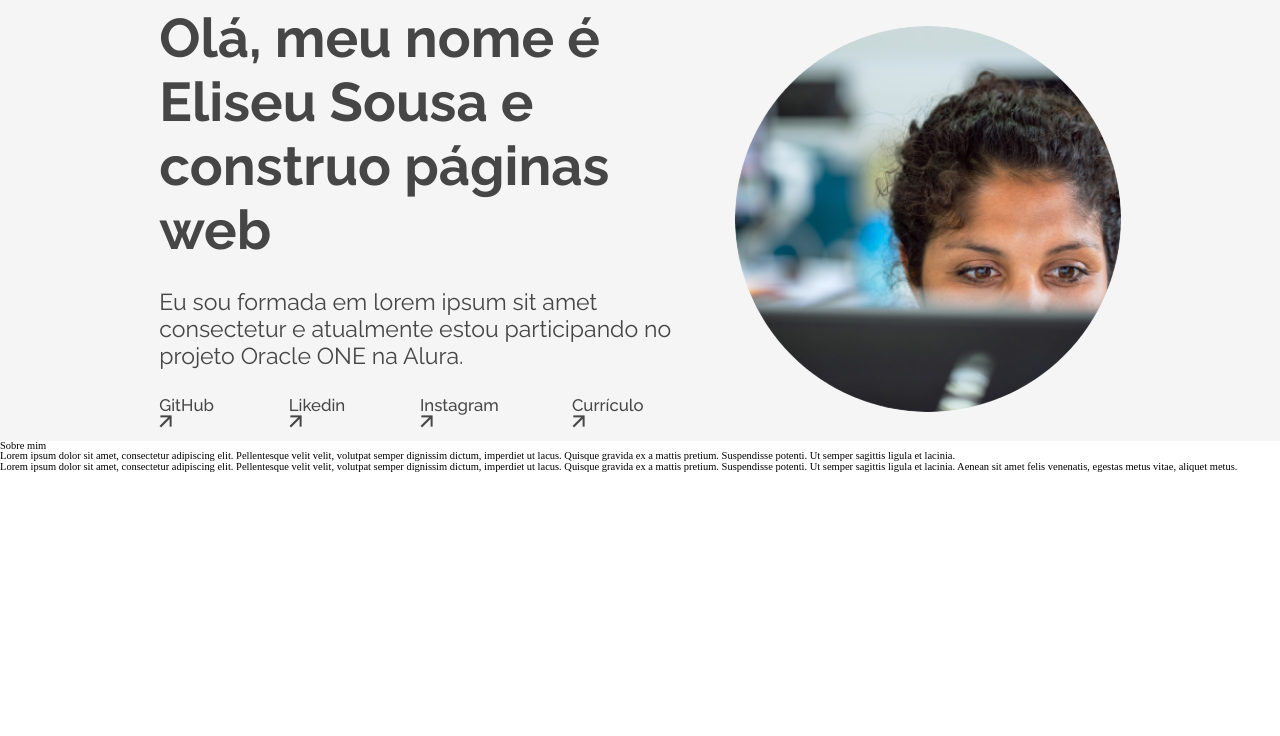
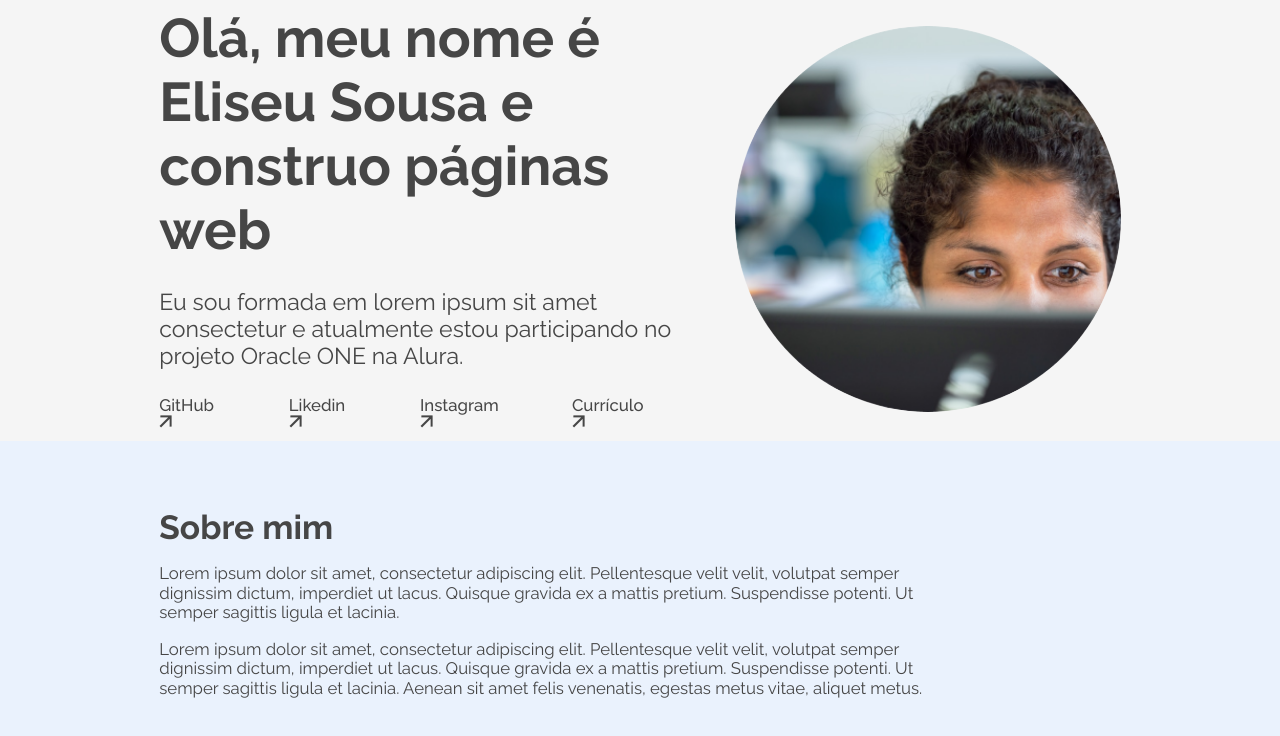
Before and after one commit to eliseuSousa/portfolio, a plain HTML site: page index.html in a window 1280 px wide. Shown: the part 102-838 px from the top of the page. Before the commit the page ends 800 px from the top, so only its background shows below. Drawn offline with Linux system fonts and the light colour scheme.

Commit message:
Estilizando a section sobreMim

```diff
--- a/index.html
+++ b/index.html
@@ -81,6 +81,8 @@
 
         <section id="secaoSobreMim" class="sobreMim">
             <h2 class="tituloPrincipal">Sobre mim</h2>
+
+            <div class="textoSobreMim">
                 <p class="paragrafo">
                     Lorem ipsum dolor sit amet, consectetur adipiscing elit. Pellentesque velit velit, volutpat semper dignissim dictum, imperdiet ut lacus. Quisque gravida ex a mattis pretium. Suspendisse potenti. Ut semper sagittis ligula et lacinia.
                 </p>
@@ -88,6 +90,7 @@
                 <p class="paragrafo">
                     Lorem ipsum dolor sit amet, consectetur adipiscing elit. Pellentesque velit velit, volutpat semper dignissim dictum, imperdiet ut lacus. Quisque gravida ex a mattis pretium. Suspendisse potenti. Ut semper sagittis ligula et lacinia. Aenean sit amet felis venenatis, egestas metus vitae, aliquet metus.
                 </p>
+            </div>
         </section>
 
         <section class="hobbiesSoftSkills">
--- a/style.css
+++ b/style.css
@@ -2,13 +2,13 @@ html {
   font-size: 65.5%;
 }
 
+/*Estilização dos elementos da header*/
+
 .cabecalhoPrincipal {
-
-    background: #F5F5F5;
+  background: #f5f5f5;
 }
 
 .topo {
-
   margin: 0 auto;
   padding: 0 15.2rem;
   display: flex;
@@ -17,15 +17,13 @@ html {
 }
 
 .logo {
-
   display: flex;
   align-items: center;
   padding: 3.45rem 0;
 }
 
 .nome {
-
-    font-family: 'Raleway';
+  font-family: "Raleway", sans-serif;
   font-size: 1.6rem;
   font-weight: 700;
   color: #464646;
@@ -33,32 +31,27 @@ html {
 }
 
 .navBar {
-
   display: flex;
   align-items: center;
 }
 
 .itens-navBar a {
-
   color: #464646;
   text-decoration: none;
   margin-left: 3.2rem;
 }
 
 .itens-navBar {
-
-    font-family: 'Raleway';
+  font-family: "Raleway", sans-serif;
   font-size: 1.6rem;
   font-weight: 500;
 }
 
 .itens-navBar:last-child {
-
   font-weight: bold;
 }
 
 .apresentacao {
-
   margin: 0 auto;
   padding: 1rem 15.2rem;
   display: flex;
@@ -67,23 +60,20 @@ html {
 }
 
 .informacoesPessoais {
-
   vertical-align: center;
 }
 
 .tituloApresentacao {
-
   color: #464646;
-    font-family: 'Raleway';
+  font-family: "Raleway", sans-serif;
   font-size: 5.2rem;
   font-weight: 700;
   line-height: 6.1rem;
 }
 
 .biografia {
-
   color: #464646;
-    font-family: 'Raleway';
+  font-family: "Raleway", sans-serif;
   font-size: 2.2rem;
   font-weight: 400;
   line-height: 2.58rem;
@@ -91,30 +81,62 @@ html {
 }
 
 .redesSocias a {
-
   text-decoration: none;
   color: #464646;
-    font-family: 'Raleway';
+  font-family: "Raleway", sans-serif;
   font-size: 1.6rem;
   font-weight: 500;
 }
 
 .redesSocias {
-
   display: flex;
   align-items: center;
   justify-content: flex-start;
 }
 
 .itens-redesSocias {
-    padding: 2.65rem 0  0;
+  padding: 2.65rem 0 0;
   margin-right: 6rem;
 }
 
 .imagemPerfil {
-
   border-radius: 50%;
   width: 36.8rem;
   height: 36.8rem;
   margin-left: 1.7rem;
 }
+
+/*Estilização dos elementos da main*/
+
+.sobreMim {
+
+  margin: 0 auto;
+  padding: 6.4rem 15.2rem;
+  background: #eaf2fd;
+  text-align: left;
+}
+
+.tituloPrincipal {
+
+  color: #464646;
+  font-family: 'Raleway', sans-serif;
+  font-size: 3.2rem;
+  font-weight: 700;
+  line-height: 3.75rem;
+  margin-bottom: 1.6rem;
+}
+
+.textoSobreMim {
+
+    width: 80%;
+}
+
+.paragrafo {
+
+    color: #464646;
+    font-family: 'Raleway', sans-serif;
+    font-size: 1.6rem;
+    font-weight: 400;
+    line-height: 1.87rem;
+    margin-bottom: 1.6rem;
+}
```
Lines whose indentation alone changed are shown as unchanged.
